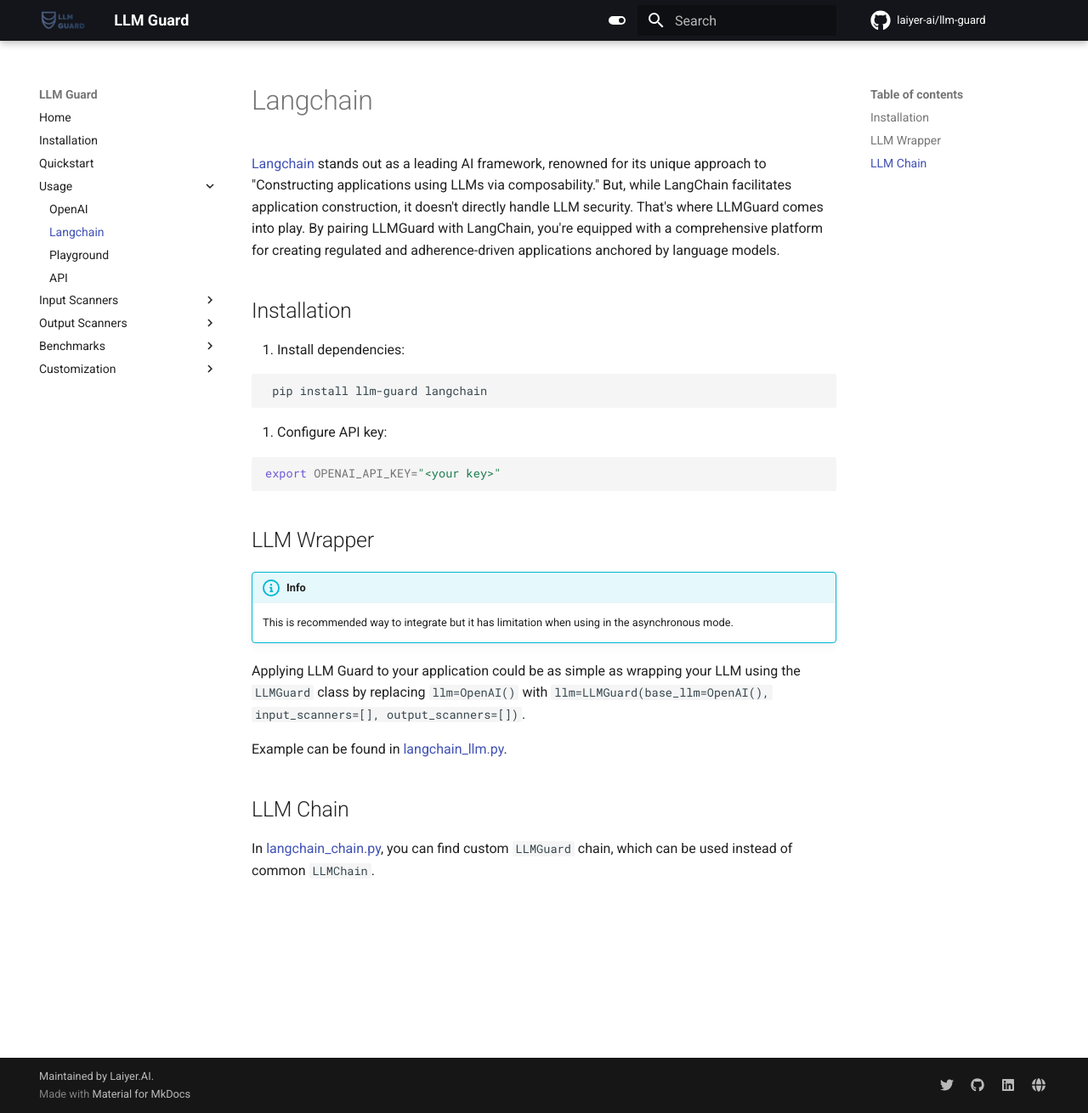
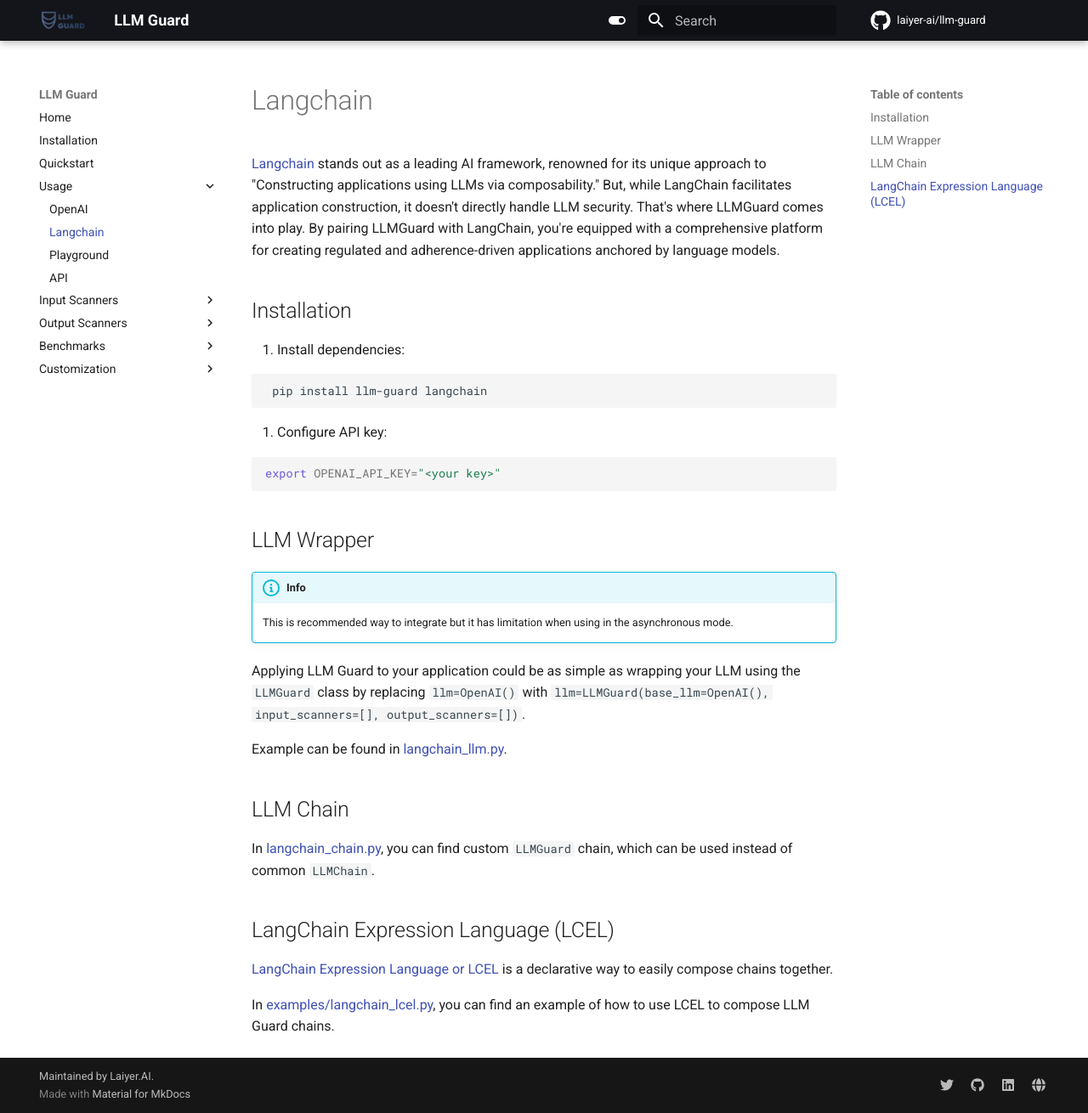
Before and after one commit to protectai/llm-guard, an MkDocs documentation site: the page built from docs/usage/langchain.md, in a window 1280 px wide and 1310 px high. Shown: the whole window at 85% size. Built offline with MkDocs 1.6.1 and Material for MkDocs 9.7.7, drawn with Linux system fonts in a browser that asks for light colours; comment, search, counter and statistics services are not loaded.

Commit message:
* add documentation for langchain

```diff
--- a/docs/usage/langchain.md
+++ b/docs/usage/langchain.md
@@ -31,3 +31,9 @@
 
 In [langchain_chain.py](https://github.com/laiyer-ai/llm-guard/blob/main/examples/langchain_chain.py), you can find
 custom `LLMGuard` chain, which can be used instead of common `LLMChain`.
+
+## LangChain Expression Language (LCEL)
+
+[LangChain Expression Language or LCEL](https://python.langchain.com/docs/expression_language/) is a declarative way to easily compose chains together.
+
+In [examples/langchain_lcel.py](https://github.com/laiyer-ai/llm-guard/blob/main/examples/examples/langchain_lcel.py), you can find an example of how to use LCEL to compose LLM Guard chains.
```
Also changed, not shown: CHANGELOG.md (+1 -1 lines).
